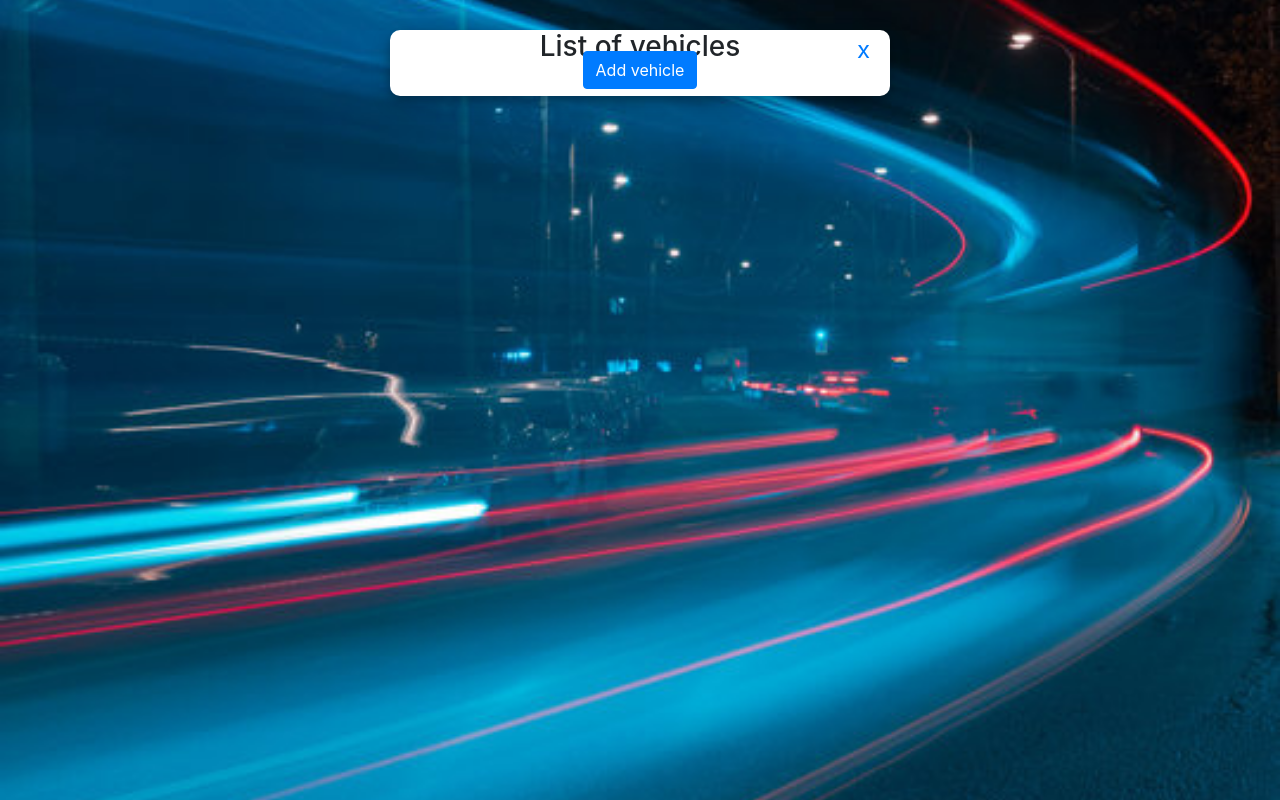
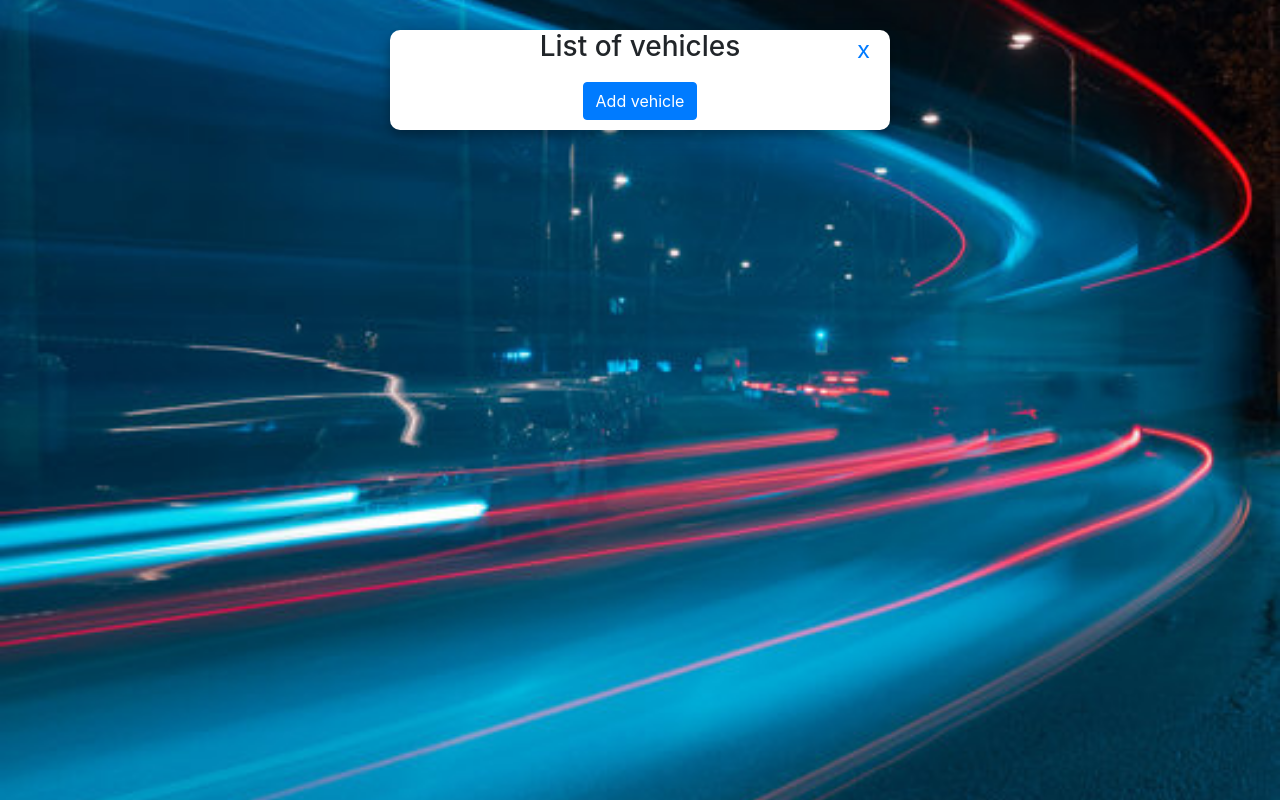
Before and after one commit to kamilbochno/AutoMotiveInspectionTool, a React (Create React App) app: page /Vehicles in a window 1280 px wide. Built offline with nearby package versions, Linux system fonts and the light colour scheme.

Commit message:
Fix positioning

```diff
--- a/src/Components/Vehicles/Vehicles.css
+++ b/src/Components/Vehicles/Vehicles.css
@@ -20,5 +20,6 @@
 
 .add-btn {
     position: inherit;
-    margin-top: -30px;
+    margin-bottom: 10px;
+    margin-top: 10px;
 }
```
